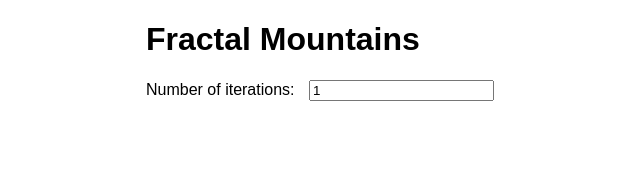
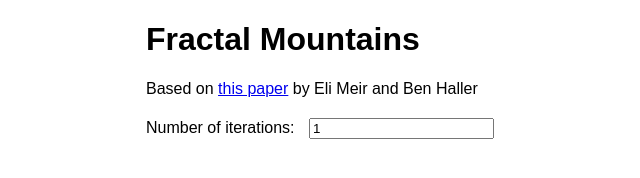
Before and after one commit to CalNightingale/FractalMountains, a website: page index.html in a window 1280 px wide. Shown: the whole page, without its empty margins (94-734 px from the left). Drawn offline with Linux system fonts and the light colour scheme.

Commit message:
added link to paper

```diff
--- a/index.html
+++ b/index.html
@@ -21,6 +21,7 @@
 </head>
 <body>
     <h1>Fractal Mountains</h1>
+    <p>Based on <a href="https://benhaller.com/pubs/Meir1991.pdf" target="_blank">this paper</a> by Eli Meir and Ben Haller</p>
     <div class="input-group">
         <label for="n-iters">Number of iterations:</label>
         <input type="number" id="n-iters" min="1" value="1">
```
